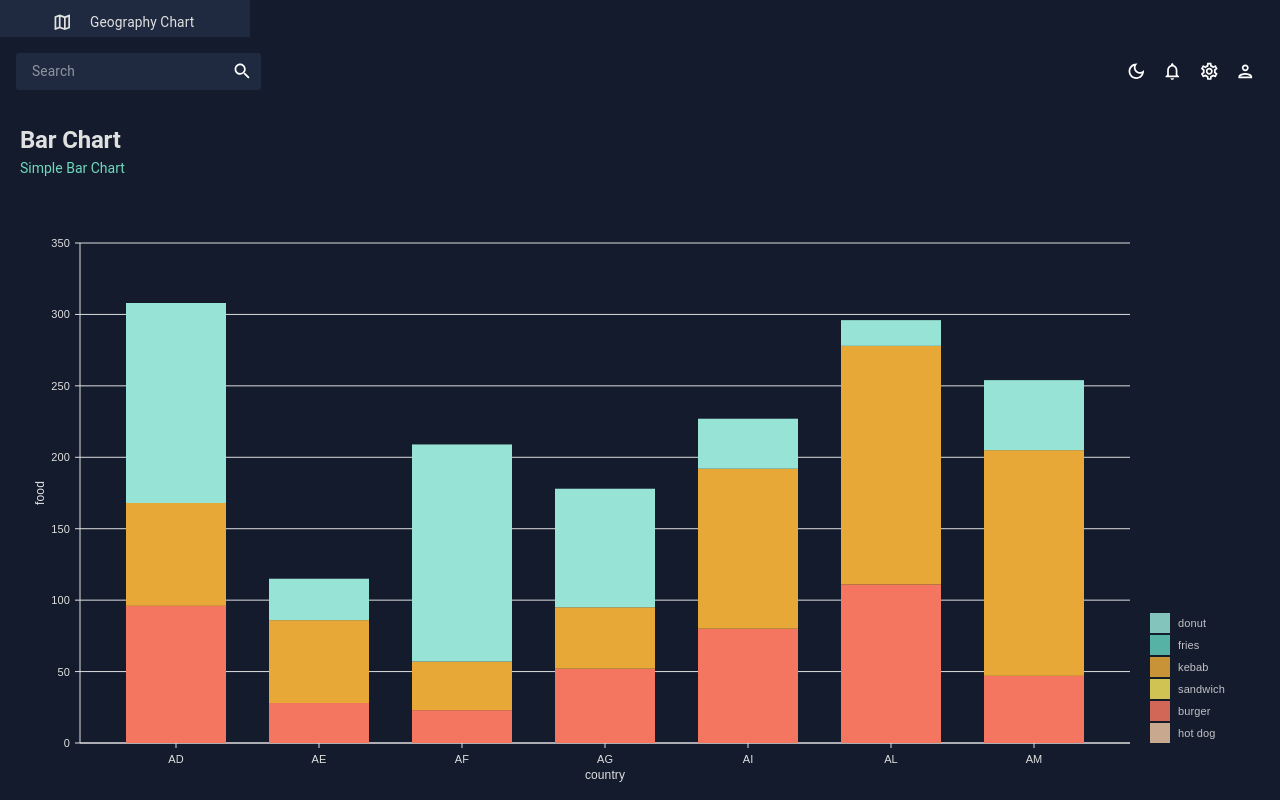
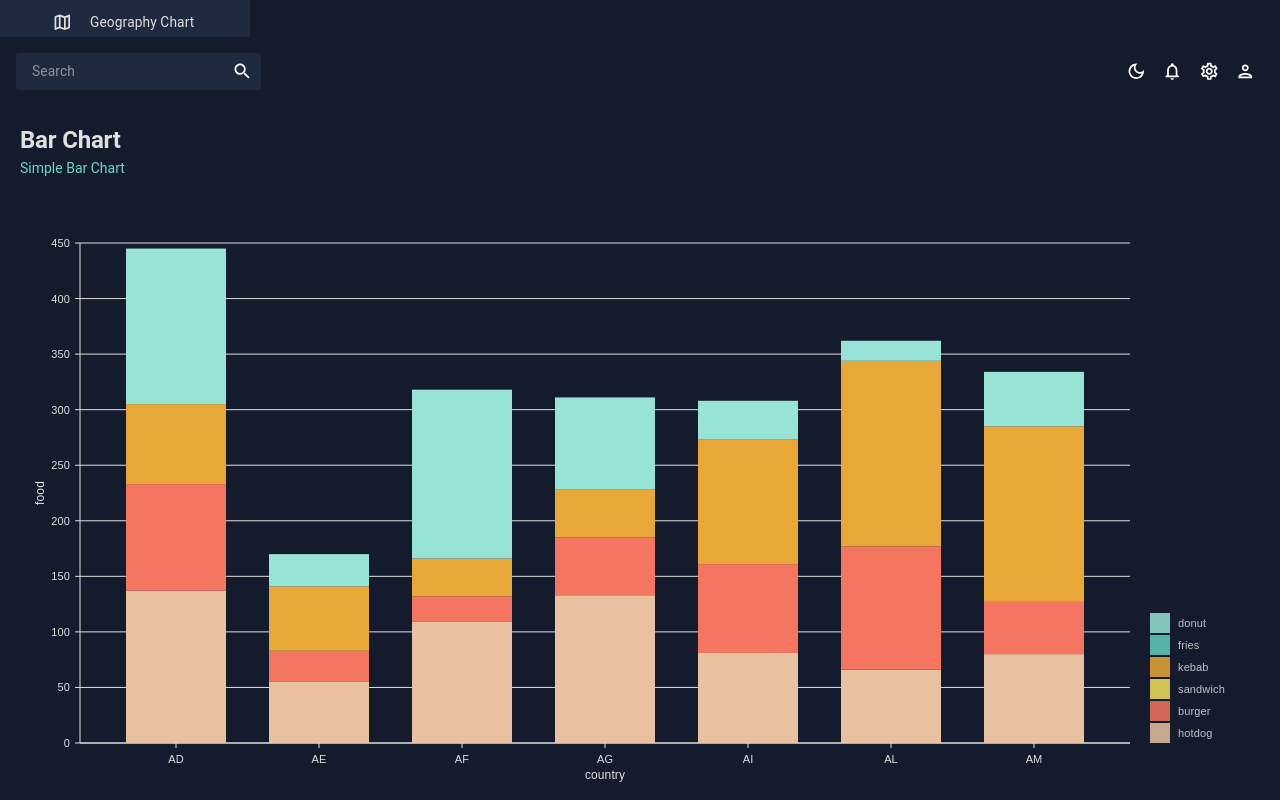
Before and after one commit to ViniciusLagoGehrke/Game-Dashboard, a React (Vite) app: page /bar in a window 1280 px wide. Shown: the part 633-1433 px from the top of the page. Built offline with nearby package versions, Linux system fonts and the light colour scheme.

Commit message:
fixed barChart dependencies

```diff
--- a/index.html
+++ b/index.html
@@ -4,7 +4,7 @@
     <meta charset="UTF-8" />
     <link rel="icon" type="image/svg+xml" href="/src/public/favicon.svg" />
     <meta name="viewport" content="width=device-width, initial-scale=1.0" />
-    <title>React 18, TypeScript, Jest, Testing Library, TailwindCSS 3, Vite, Eslint and Prettier boilerplate</title>
+    <title>Game Dashboard</title>
   </head>
   <body>
     <div id="root"></div>
--- a/src/components/BarChart/BarChart.tsx
+++ b/src/components/BarChart/BarChart.tsx
@@ -39,7 +39,7 @@ const BarChart = ({ isDashboard = false }) => {
           }
         }
       }}
-      keys={['hot dog', 'burger', 'sandwich', 'kebab', 'fries', 'donut']}
+      keys={['hotdog', 'burger', 'sandwich', 'kebab', 'fries', 'donut']}
       indexBy="country"
       margin={{ top: 50, right: 130, bottom: 50, left: 60 }}
       padding={0.3}
```
Also changed, not shown: package.json (+8 -5 lines), 1 other file (tests, documents, lock files or other folders).
